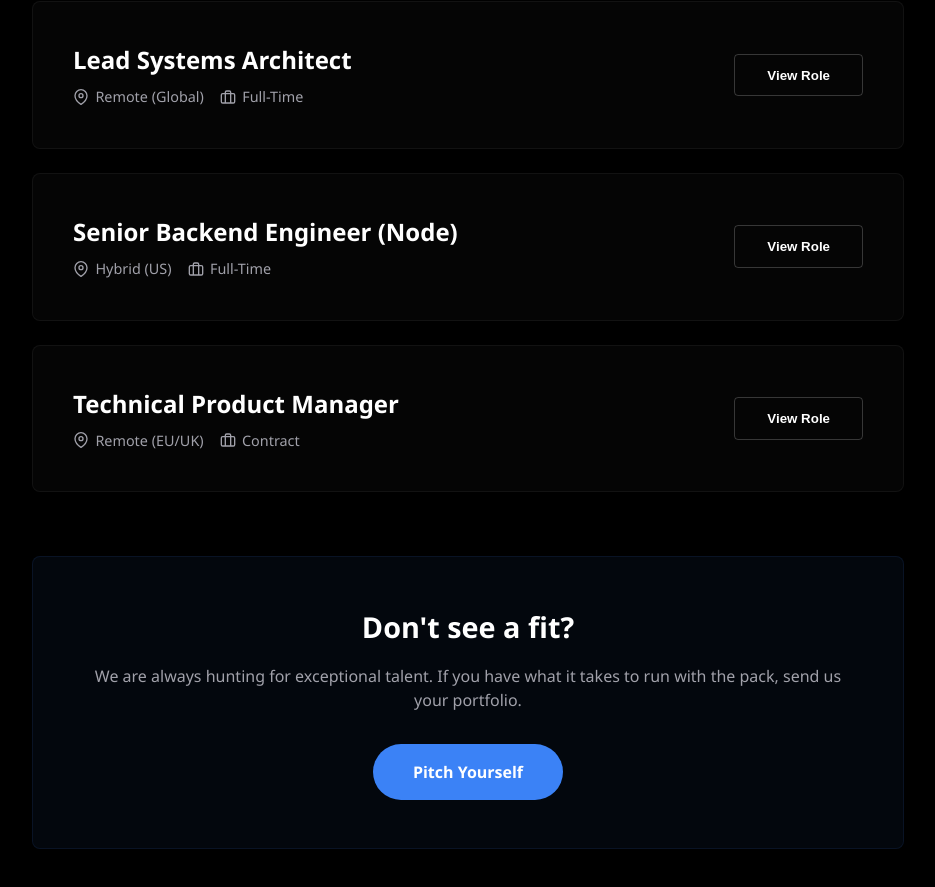
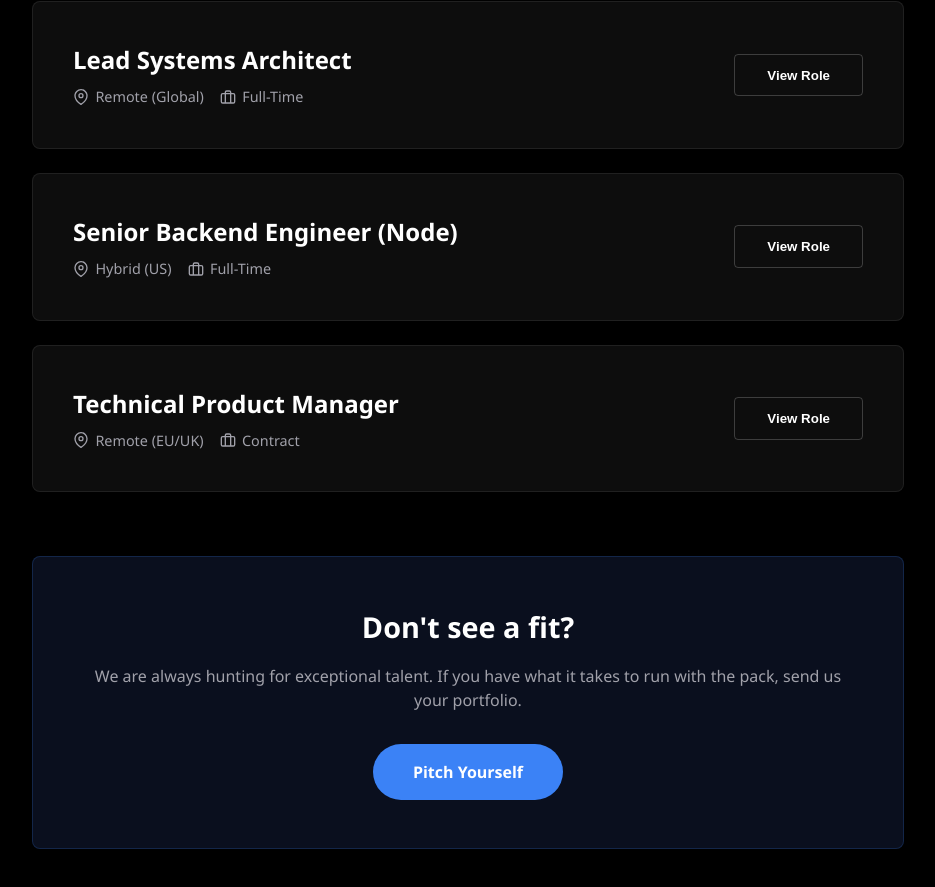
Before and after one commit to solomon476/website..., a React (Vite) app: page /careers in a window 1280 px wide. Shown: the part 669-1556 px from the top of the page, without its empty margins (172-1107 px from the left). Built offline with nearby package versions, Linux system fonts and the light colour scheme.

Commit message:
fix(careers): consistent dark theme - opaque role cards and section backgrounds

```diff
--- a/src/pages.css
+++ b/src/pages.css
@@ -310,6 +310,17 @@
 .careers-page {
   background-color: #000;
   color: #fff;
+  min-height: 100vh;
+}
+
+.careers-page * {
+  box-sizing: border-box;
+}
+
+/* Ensure all sections within careers page inherit the dark background */
+.careers-page section,
+.careers-page .section-padding {
+  background-color: #000;
 }
 
 .careers-page .dark-nav {
@@ -368,21 +379,21 @@
 }
 
 .role-card {
-  background: rgba(255, 255, 255, 0.02);
-  border: 1px solid rgba(255, 255, 255, 0.05);
+  background: #0d0d0d;
+  border: 1px solid rgba(255, 255, 255, 0.08);
   border-radius: 8px;
   padding: 2.5rem;
   display: flex;
   justify-content: space-between;
   align-items: center;
   transition: all 0.3s ease;
-  backdrop-filter: blur(10px);
 }
 
 .role-card:hover {
-  border-color: rgba(59, 130, 246, 0.3);
-  background: rgba(255, 255, 255, 0.04);
+  border-color: rgba(59, 130, 246, 0.4);
+  background: #111;
   transform: translateY(-3px);
+  box-shadow: 0 8px 32px rgba(59, 130, 246, 0.08);
 }
 
 .role-info h3 {
@@ -423,8 +434,8 @@
 .pitch-card {
   margin-top: 4rem;
   padding: 3rem;
-  background: rgba(59, 130, 246, 0.05);
-  border: 1px solid rgba(59, 130, 246, 0.1);
+  background: #0a0f1e;
+  border: 1px solid rgba(59, 130, 246, 0.2);
   border-radius: 8px;
   text-align: center;
 }
```
